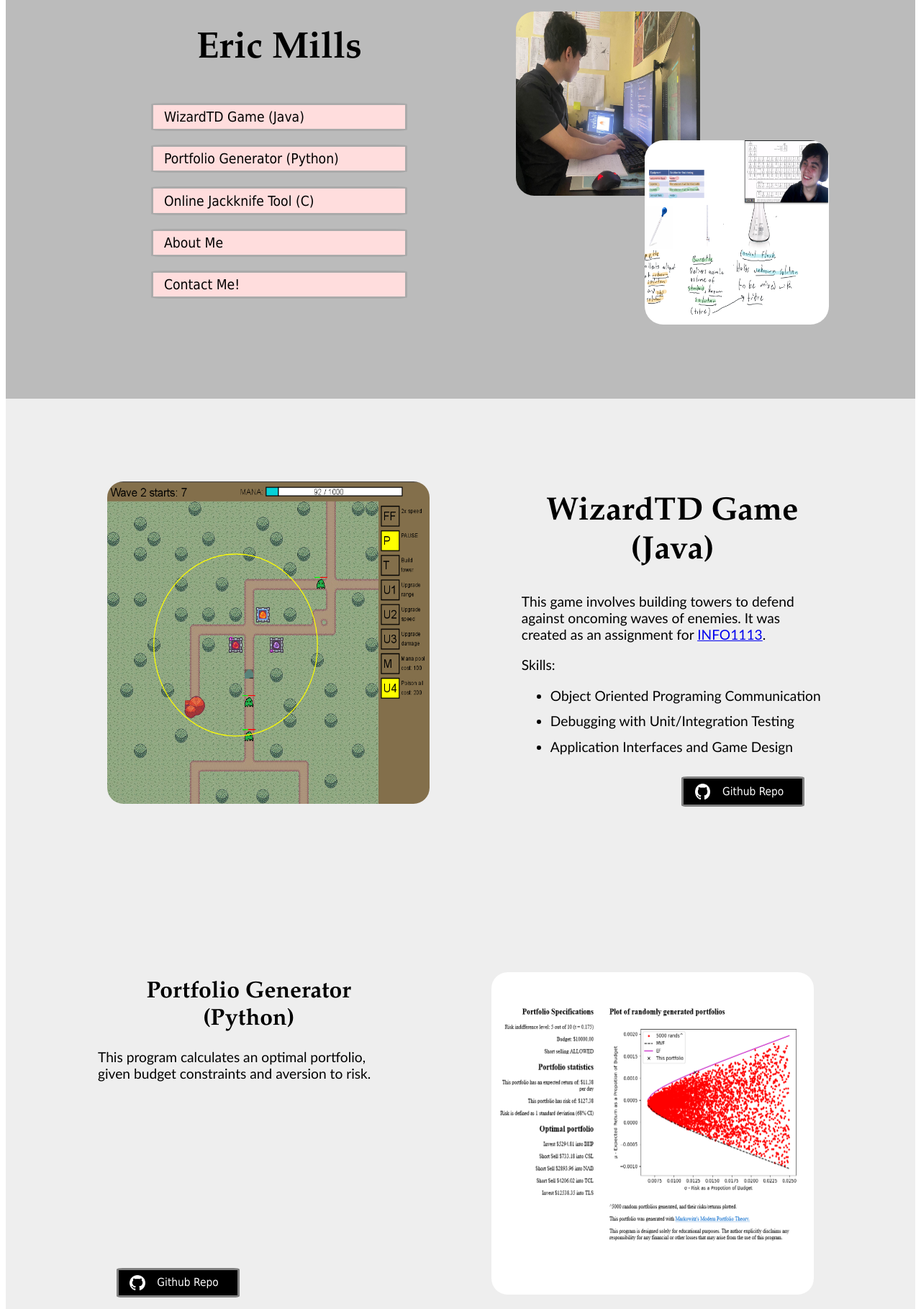
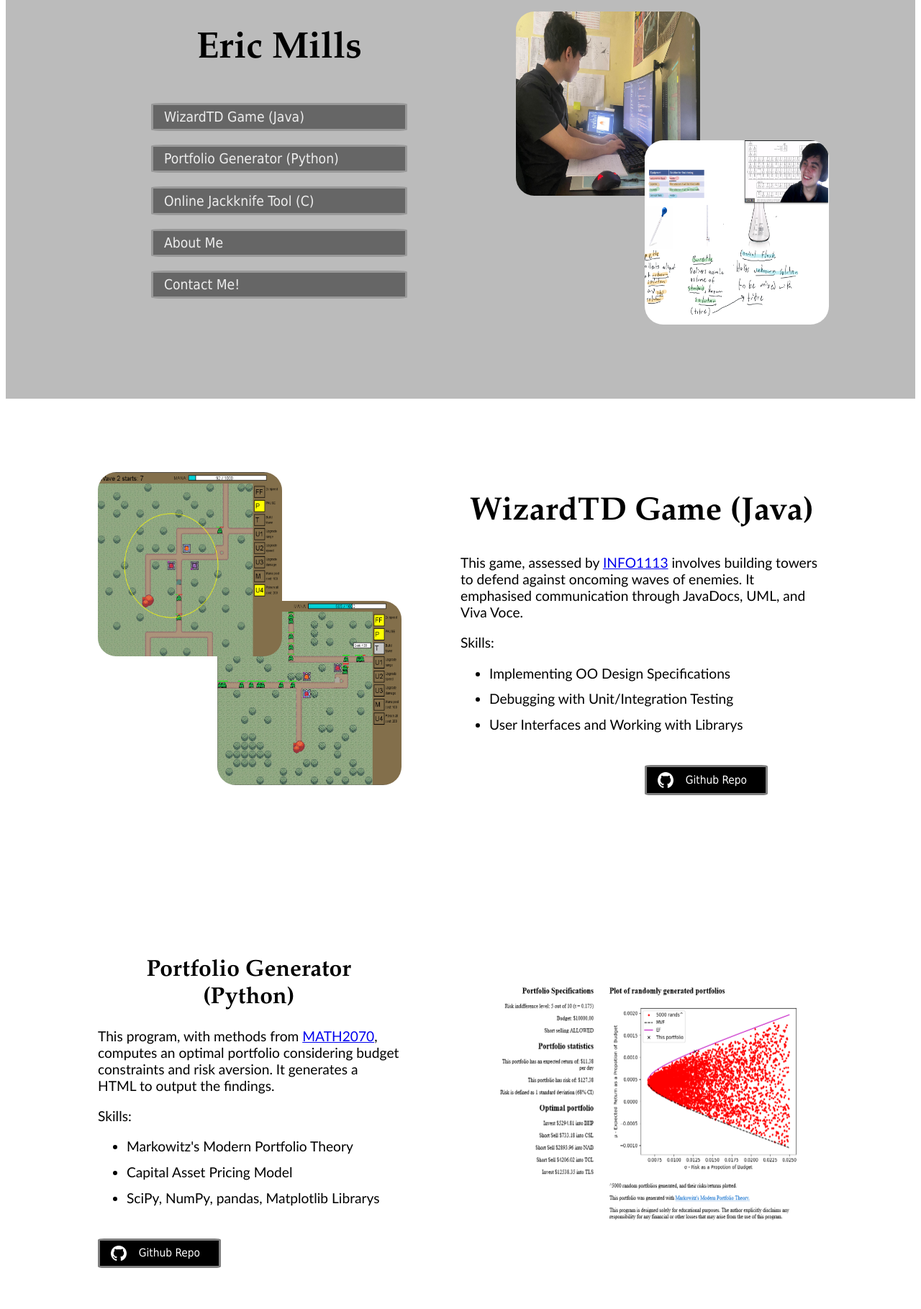
Before and after one commit to ericdotmills5/ericdotmills5.github.io, a plain HTML site: page index.html in a window 1280 px wide. Shown: the part 107-1926 px from the top of the page at 72% size. Drawn offline with Linux system fonts and the light colour scheme.

```diff
--- a/hello.css
+++ b/hello.css
@@ -25,17 +25,24 @@
   border-radius: 10%;
 }
 
-.img-stack-1{
-
+.img-stack-1-right{
   top: 1vw;
   left: 1vw;
-
-
 }
 
-.img-stack-2{
+.img-stack-2-right{
   top: 15vw;
   left: 15vw;
+}
+
+.img-stack-1-left{
+  bottom: 1vw;
+  right: 7vw
+}
+
+.img-stack-2-left{
+  bottom: 15vw;
+  left: -5vw
 }
 
 .right-img-shift{
@@ -92,9 +99,9 @@
 
 .container .buttons a {
   margin: 0.75vw;
-  border: 0.3vw solid #aaaaaa;
-  background-color: #ffdddd;
-  color: #000000;
+  border: 0.3vw solid #999999;
+  background-color: #666666;
+  color: #eeeeee;
   font-size: 1.5vw;
   width: 25vw;
   text-decoration: none;
@@ -107,8 +114,8 @@
 }
 
 .button-bottom-right {
-  position: absolute;
-  bottom: 1vw;
+  position: relative;
+  top: 2vw;
 
   border: 0.3vw solid grey;
   background-color: #000000;
--- a/index.html
+++ b/index.html
@@ -23,46 +23,57 @@
       <div class="side">
 
         <div class="img-stack">
-          <img src="images/splash1.jpg" alt="eric at whiteboard" class="img-stack-1">
-          <img src="images/splash2.png" alt="eric at on pc" class="img-stack-2">
+          <img src="images/splash1.jpg" alt="eric at whiteboard" class="img-stack-1-right">
+          <img src="images/splash2.png" alt="eric at on pc" class="img-stack-2-right">
         </div>
 
       </div>
     </div>
   </div>
 
-  <div style="background-color: #eeeeee">
-    <div class="container" id="WizardTD Game (Java)" style="background-color: #eeeeee">
+  <div>
+    <div class="container" id="WizardTD Game (Java)">
       <div class="side">
 
-        <img src="images/wizardTD.png" class="img-self  left-img-shift">
+        <div class="img-stack">
+          <img src="images/wizardTD1.png" alt="eric at whiteboard" class="img-stack-1-left">
+          <img src="images/wizardTD2.png" alt="eric at on pc" class="img-stack-2-left">
+        </div>
 
       </div>
 
       <div class="side">
 
         <div class="header"><h1 style="font-size:3.5vw">WizardTD Game (Java)</h1></div>
-        <p class="body-text">This game involves building towers to defend against oncoming waves of enemies. It was created as an assignment for <a href="https://www.sydney.edu.au/units/INFO1113" target="_blank">INFO1113</a>.</p>
+        <p class="body-text">This game, assessed by <a href="https://www.sydney.edu.au/units/INFO1113" target="_blank">INFO1113</a> involves building towers to defend against oncoming waves of enemies. It emphasised communication through JavaDocs, UML, and Viva Voce.</p>
         <p class="body-text">Skills:</p>
         <ul class="body-text">
 
-          <li>Object Oriented Programing Communication</li>
+          <li>Implementing OO Design Specifications</li>
           <li>Debugging with Unit/Integration Testing</li>
-          <li>Application Interfaces and Game Design</li>
+          <li>User Interfaces and Working with Librarys</li>
         </ul>
 
-        <a class="button button-bottom-right" href="https://github.com/ericdotmills5/java-oop-game" target="_blank" style="right:2vw"><img src="images/github.png" class="button-img">Github Repo</a>
+        <a class="button button-bottom-right" href="https://github.com/ericdotmills5/java-oop-game" target="_blank" style="left:20vw"><img src="images/github.png" class="button-img">Github Repo</a>
 
       </div>
     </div>
 
-    <div class="container" id="Portfolio Generator (Python)" style="background-color: #eeeeee">
+    <div class="container" id="Portfolio Generator (Python)">
       <div class="side">
 
         <div class="header"><h1 style="font-size:2.5vw">Portfolio Generator (Python)</h1></div>
-        <p class="body-text">This program calculates an optimal portfolio, given budget constraints and aversion to risk.</p>
+        <p class="body-text">This program, with methods from <a href="https://www.sydney.edu.au/units/MATH2070" target="_blank">MATH2070</a>, computes an optimal portfolio considering budget constraints and risk aversion. It generates a HTML to output the findings.</p>
+        <p class="body-text">Skills:</p>
+        <ul class="body-text">
 
-        <a class="button button-bottom-right" href="https://github.com/ericdotmills5/portfolio-generator" target="_blank" style="left:2vw"><img src="images/github.png" class="button-img">Github Repo</a>
+          <li>Markowitz's Modern Portfolio Theory</li>
+          <li>Capital Asset Pricing Model</li>
+          <li>SciPy, NumPy, pandas, Matplotlib Librarys</li>
+
+        </ul>
+
+        <a class="button button-bottom-right" href="https://github.com/ericdotmills5/portfolio-generator" target="_blank"><img src="images/github.png" class="button-img">Github Repo</a>
 
       </div>
 
@@ -73,7 +84,7 @@
       </div>
     </div>
 
-    <div class="container" id="Online Jackknife Tool (C)" style="background-color: #eeeeee">
+    <div class="container" id="Online Jackknife Tool (C)">
       <div class="side">
 
         <img src="images/jackknife.jpeg" style="border-radius: 0" class="img-self left-img-shift"> <!-- border radius altered, change this when you replace pictures -->
@@ -84,10 +95,10 @@
 
         <div class="header"><h1 style="font-size:3.3vw">Online Jackknife Tool (C)</h1></div>
         <p class="body-text">This project is currently a work in progress.</p>
-        <p class="body-text">It will be designed to complement my dad's neuroscience research paper which will use Jackknife Resampling to analyse his data.</p>
-        <p class="body-text">JavaScript and NodeJS will be used for frontend, while backend will be handled by C</p>
+        <p class="body-text">It will be designed to complement my dad's neuroscience research paper, which will use Jackknife Resampling to analyse his data.</p>
+        <p class="body-text">JavaScript and NodeJS will be used for frontend, while backend will be handled with C</p>
 
-        <a class="button button-bottom-right" href="https://github.com/ericdotmills5/jackknife_resampling" target="_blank" style="right:2vw"><img src="images/github.png" class="button-img">Github Repo</a>
+        <a class="button button-bottom-right" href="https://github.com/ericdotmills5/jackknife_resampling" target="_blank" style="left:20vw"><img src="images/github.png" class="button-img">Github Repo</a>
 
       </div>
     </div>
@@ -99,14 +110,14 @@
       <ul class="body-text">
         <li>2nd year student at the University of Sydney majoring in Computer Science, Financial Mathematics and Statistics.</li>
         <li>Teaching at <a href="https://www.talent-100.com.au/mentors/profile/eric-mills/" target="_blank">Talent 100</a> as an academic mentor in HSC Mathematics, Physics, and Chemistry.</li>
-        <li>Hobbies: casual swimming and exploring maths outside my curriculum.</li>
+        <li>Interests: Swimming, Extracurricular Mathematics, and the book <i>Understanding Analysis</i> by Stephen Abbott</li>
       </ul>
     </div>
     <div class="side">
       <div class="img-stack">
 
-        <img src="images/aboutme1.jpg" alt="eric eating dinner" class="img-stack-1"> <!-- resize this better so less squished -->
-        <img src="images/aboutme2.png" alt="eric teaching" class="img-stack-2">
+        <img src="images/aboutme1.jpg" alt="eric eating dinner" class="img-stack-1-right"> <!-- resize this better so less squished -->
+        <img src="images/aboutme2.jpg" alt="eric teaching" class="img-stack-2-right">
       </div>
 
     </div>
```
Also changed, not shown: images/aboutme1.jpg, images/aboutme2.jpg (renamed from images/aboutme.jpg), images/aboutme2.png (deleted), images/wizardTD1.png (added), images/wizardTD2.png (renamed from images/wizardTD.png).
